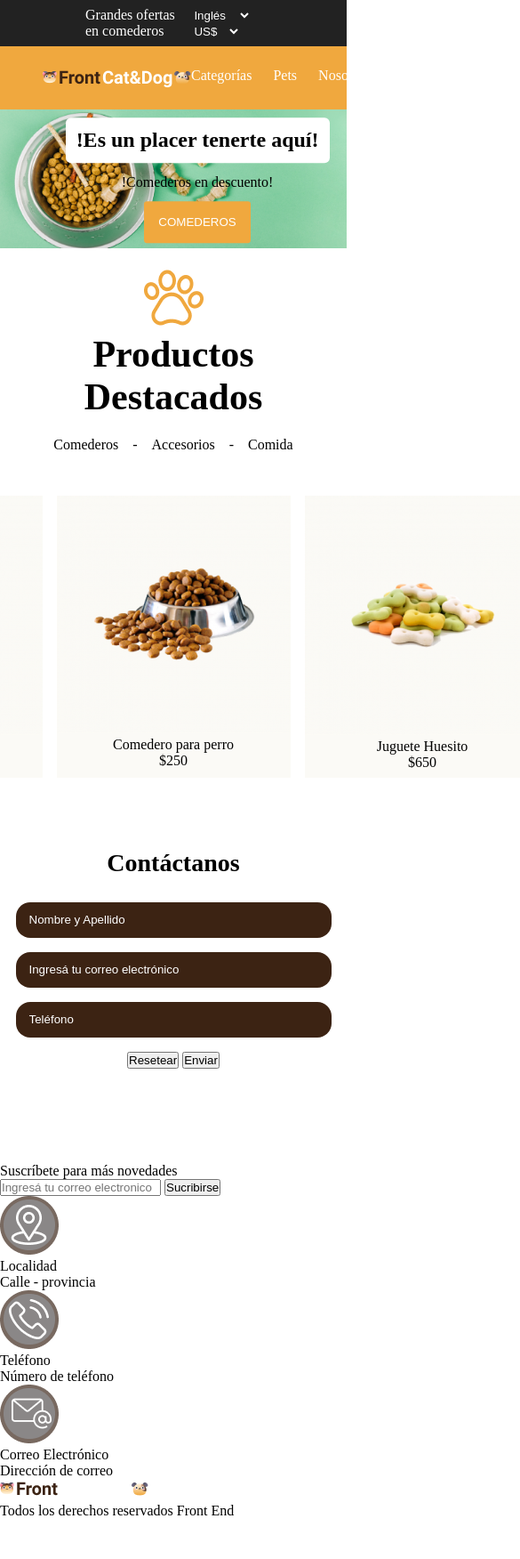
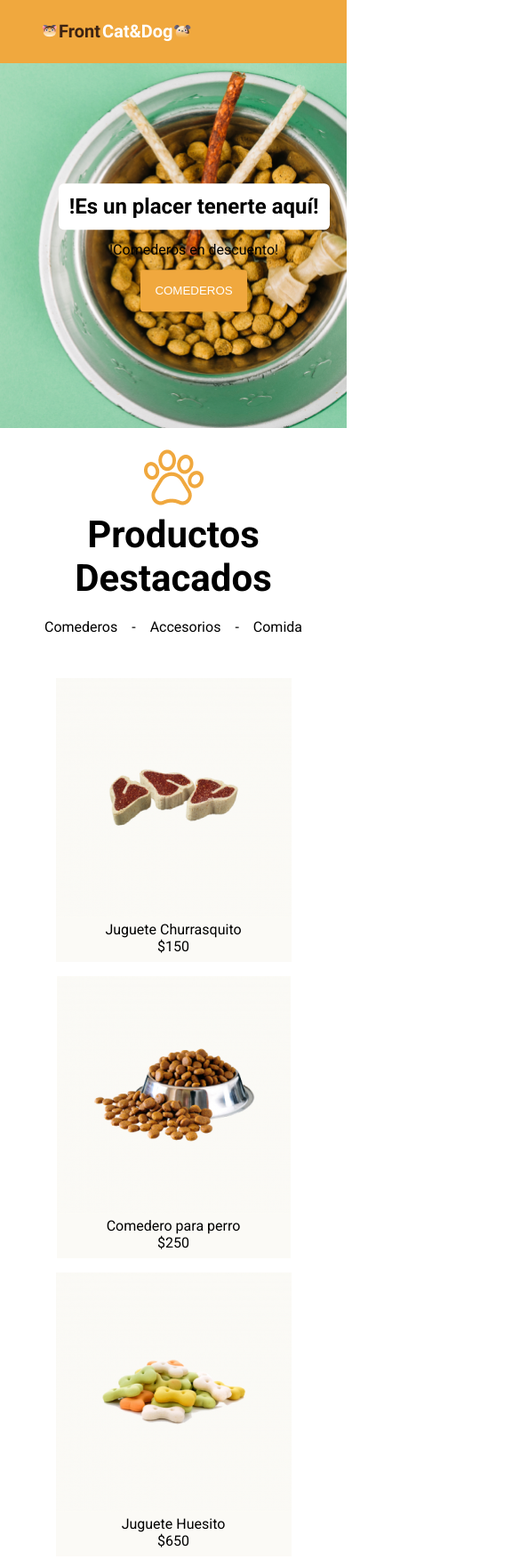
Before and after one commit to NosliwKuns/PetShop, a plain HTML site: page index.html in a window 390 px wide. Shown: the top 1752 px of the page at 89% size, 585 px wide, since content can reach past the window. Before the commit the page ends 1707 px from the top, so only its background shows below. Drawn offline with Linux system fonts and the light colour scheme.

Commit message:
petshop responsive

```diff
--- a/css/styles.css
+++ b/css/styles.css
@@ -1,6 +1,13 @@
+@import url('https://fonts.googleapis.com/css2?family=Roboto:wght@400;500;700&display=swap');
+
 * {
   margin: 0;
   padding: 0;
+  box-sizing: border-box;
+}
+
+body {
+  font-family: 'Roboto', sans-serif;
 }
 
 header .line-up {
@@ -18,7 +25,7 @@ header .line-up {
 }
 
 header .navigation {
-  background: #F0A83E;
+  background: #f0a83e;
   display: flex;
   justify-content: space-between;
   padding: 1.5em 3em;
@@ -37,7 +44,9 @@ header .navigation {
 
 .banner img {
   width: 100%;
-
+  height: 410px;
+  object-fit: cover;
+  object-position: left;
 }
 
 .banner div {
@@ -59,7 +68,7 @@ header .navigation {
 }
 
 .banner button {
-  background: #F0A83E;
+  background: #f0a83e;
   border: none;
   padding: 1.2em;
   border-radius: 0.25em;
@@ -75,8 +84,8 @@ header .navigation {
 }
 
 .featured-headding h2 {
- margin-bottom: 0.5em;
- font-size: 42px;
+  margin-bottom: 0.5em;
+  font-size: 42px;
 }
 
 .featured-headding p {
@@ -89,10 +98,11 @@ header .navigation {
   display: flex;
   gap: 1em;
   justify-content: center;
+  flex-wrap: wrap;
 }
 
 .product-cart-container figure {
-  background: #FBFAF6;
+  background: #fbfaf6;
 }
 
 .product-cart-container figcaption {
@@ -113,11 +123,11 @@ header .navigation {
   display: flex;
   flex-direction: column;
   align-items: center;
-  gap: 1em
+  gap: 1em;
 }
 
 .contact-form input {
-  background: #3C2313;
+  background: #3c2313;
   width: 340px;
   height: 40px;
   border-radius: 1.2em;
@@ -126,5 +136,70 @@ header .navigation {
 }
 
 .contact-form input::placeholder {
-  color: white
+  color: white;
 }
+
+footer {
+  background: #3c2313;
+}
+
+.subscription {
+  background: #f0a83e;
+  padding: .5em 3em;
+  display: flex;
+  justify-content: space-between;
+}
+
+.subscription-text {
+  display: flex;
+  gap: 1em;
+  align-items: center;
+}
+
+.subscription-text p {
+  color: #fbfaf6;
+}
+
+.subscription-form {
+  display: flex;
+  gap: .5em;
+}
+
+.subscription-form input {
+  height: 40px;
+  width: 271px;
+  border-radius: 1.2em;
+  border: none;
+  padding-left: 15px;
+}
+
+.subscription-form button {
+  height: 40px;
+  padding: 0em 1.5em;
+  border-radius: 100vmax;
+  border: none;
+  color: #fff;
+  background: #3c2313;
+}
+
+@media (max-width: 768px) {
+  header .line-up {
+    display: none;
+  }
+
+  .navigation ul {
+    display: none;
+  }
+
+  .banner img {
+    height: 410px;
+    object-fit: cover;
+    object-position: left;
+  }
+
+  .subscription {
+    flex-direction: column;
+    gap: .5em;
+    align-items: center;
+  }
+}
--- a/index.html
+++ b/index.html
@@ -4,7 +4,7 @@
     <meta charset="UTF-8" />
     <meta http-equiv="X-UA-Compatible" content="IE=edge" />
     <meta name="viewport" content="width=device-width, initial-scale=1.0" />
-    <link rel="stylesheet" href="/css/styles.css">
+    <link rel="stylesheet" href="/css/styles.css" />
     <title>Document</title>
   </head>
   <body>
@@ -52,12 +52,15 @@
         <div class="featured-headding">
           <img src="/images/pawprint 1.png" alt="huella perro" />
           <h2>Productos Destacados</h2>
-          <p><span>Comederos</span>  - <span>Accesorios</span>  - <span>Comida</span></p>
+          <p>
+            <span>Comederos</span> - <span>Accesorios</span> -
+            <span>Comida</span>
+          </p>
         </div>
 
         <div class="product-cart-container">
           <figure>
-            <img src="/images/churrasquito.png" alt="churrasquito">
+            <img src="/images/churrasquito.png" alt="churrasquito" />
             <figcaption>
               <p>Juguete Churrasquito</p>
               <span>$150</span>
@@ -65,7 +68,7 @@
           </figure>
 
           <figure>
-            <img src="/images/comedero.png" alt="comedero">
+            <img src="/images/comedero.png" alt="comedero" />
             <figcaption>
               <p>Comedero para perro</p>
               <span>$250</span>
@@ -73,7 +76,7 @@
           </figure>
 
           <figure>
-            <img src="/images/Huesito.png" alt="Huesito">
+            <img src="/images/Huesito.png" alt="Huesito" />
             <figcaption>
               <p>Juguete Huesito</p>
               <span>$650</span>
@@ -85,9 +88,19 @@
       <section class="contact-form">
         <h3>Contáctanos</h3>
         <form action="">
-          <input type="text" id="name" name="name" placeholder="Nombre y Apellido" />
-          <input type="text" id="name" name="name" placeholder="Ingresá tu correo electrónico"/>
-          <input type="text" id="name" name="name" placeholder="Teléfono"/>
+          <input
+            type="text"
+            id="name"
+            name="name"
+            placeholder="Nombre y Apellido"
+          />
+          <input
+            type="text"
+            id="name"
+            name="name"
+            placeholder="Ingresá tu correo electrónico"
+          />
+          <input type="text" id="name" name="name" placeholder="Teléfono" />
           <div>
             <button>Resetear</button>
             <button>Enviar</button>
@@ -97,39 +110,40 @@
     </body>
 
     <footer>
-      <section>
-        <div>
-          <img src="/images/Group.png" alt="email logo">
+      <section class="subscription">
+        <div class="subscription-text">
+          <img src="/images/Group.png" alt="email logo" />
           <p>Suscríbete para más novedades</p>
         </div>
-        <div>
-          <input type="text" placeholder="Ingresá tu correo electronico">
+        <form class="subscription-form">
+          <input type="text" placeholder="Ingresá tu correo electronico" />
           <button>Sucribirse</button>
-        </div>
+        </form>
+      </section>
       <section>
         <article>
           <div>
-              <img src="/images/Icono.png" alt="ubicación icono">
+            <img src="/images/Icono.png" alt="ubicación icono" />
             <p>Localidad</p>
             <span>Calle - provincia</span>
           </div>
 
           <div>
-              <img src="/images/Icono (1).png" alt="telefono icono">
+            <img src="/images/Icono (1).png" alt="telefono icono" />
             <p>Teléfono</p>
             <span>Número de teléfono</span>
           </div>
 
           <div>
-              <img src="/images/Icono (2).png" alt="email icono">
+            <img src="/images/Icono (2).png" alt="email icono" />
             <p>Correo Electrónico</p>
             <span>Dirección de correo</span>
           </div>
         </article>
 
-          <img src="/images/Logo.png" alt="front cat and dog logo">
+        <img src="/images/Logo.png" alt="front cat and dog logo" />
       </section>
-      </section>
+
       <section>
         <p>Todos los derechos reservados Front End</p>
       </section>
```
Lines whose indentation alone changed are shown as unchanged.
